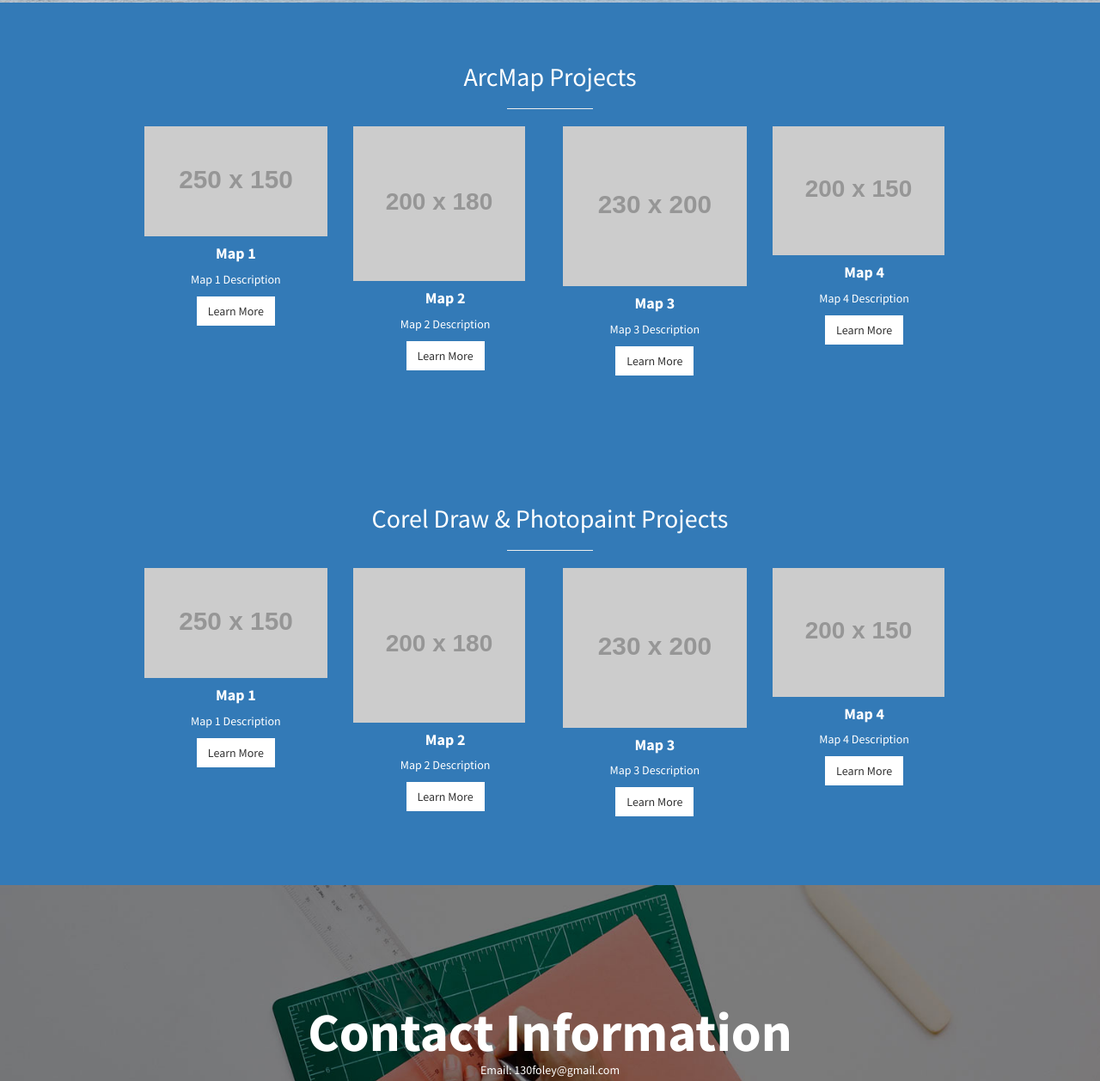
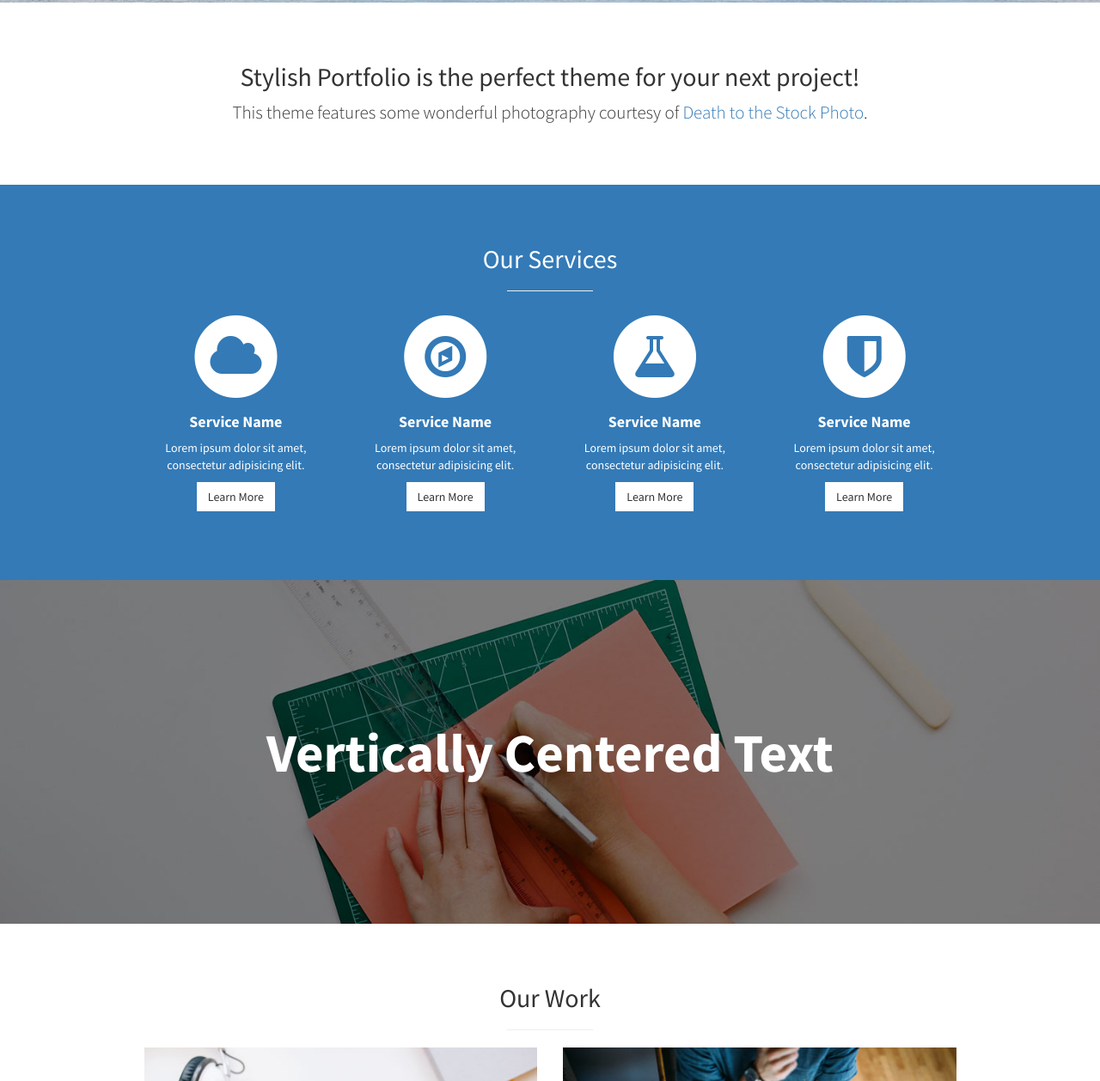
Before and after one commit to ljfoley1/ljfoley1.github.io, a plain HTML site: page index.html in a window 1280 px wide. Shown: the part 797-2055 px from the top of the page at 86% size. Drawn offline with Linux system fonts and the light colour scheme; placeholder pictures from the web are drawn by us.

Commit message:
Revert "new changes"
This reverts commit e59e851265b1190012806594652eb0e50b16d4fb.

```diff
--- a/index.html
+++ b/index.html
@@ -38,7 +38,7 @@
         <ul class="sidebar-nav">
             <a id="menu-close" href="#" class="btn btn-light btn-lg pull-right toggle"><i class="fa fa-times"></i></a>
             <li class="sidebar-brand">
-                <a href="#top" onclick=$ ( "#menu-close").click();>Leo Foley</a>
+                <a href="#top" onclick=$ ( "#menu-close").click();>Start Bootstrap</a>
             </li>
             <li>
                 <a href="#top" onclick=$ ( "#menu-close").click();>Home</a>
@@ -64,12 +64,12 @@
             <h1>Leo Foley</h1>
             <h3>GIS Work Portfolio &amp; Contact Information</h3>
             <br>
-            <!--<a href="#about" class="btn btn-dark btn-lg">Find Out More</a>-->
+            <a href="#about" class="btn btn-dark btn-lg">Find Out More</a>
         </div>
     </header>
 
     <!-- About -->
-    <!-- <section id="about" class="about">
+    <section id="about" class="about">
         <div class="container">
             <div class="row">
                 <div class="col-lg-12 text-center">
@@ -88,137 +88,58 @@
         <div class="container">
             <div class="row text-center">
                 <div class="col-lg-10 col-lg-offset-1">
-                    <h2>ArcMap Projects</h2>
+                    <h2>Our Services</h2>
                     <hr class="small">
                     <div class="row">
                         <div class="col-md-3 col-sm-6">
                             <div class="service-item">
-							<img class="img-responsive" src="http://placehold.it/250x150" alt="">
-                                <!--<span class="fa-stack fa-4x">
+                                <span class="fa-stack fa-4x">
                                 <i class="fa fa-circle fa-stack-2x"></i>
                                 <i class="fa fa-cloud fa-stack-1x text-primary"></i>
-                            </span>-->
+                            </span>
                                 <h4>
-                                    <strong>Map 1</strong>
+                                    <strong>Service Name</strong>
                                 </h4>
-                                <p>Map 1 Description</p>
+                                <p>Lorem ipsum dolor sit amet, consectetur adipisicing elit.</p>
                                 <a href="#" class="btn btn-light">Learn More</a>
                             </div>
                         </div>
                         <div class="col-md-3 col-sm-6">
                             <div class="service-item">
-							<img class="img-responsive" src="http://placehold.it/200x180" alt="">
-                                <!--<span class="fa-stack fa-4x">
+                                <span class="fa-stack fa-4x">
                                 <i class="fa fa-circle fa-stack-2x"></i>
                                 <i class="fa fa-compass fa-stack-1x text-primary"></i>
-                            </span>-->
+                            </span>
                                 <h4>
-                                    <strong>Map 2</strong>
+                                    <strong>Service Name</strong>
                                 </h4>
-                                <p>Map 2 Description</p>
+                                <p>Lorem ipsum dolor sit amet, consectetur adipisicing elit.</p>
                                 <a href="#" class="btn btn-light">Learn More</a>
                             </div>
                         </div>
                         <div class="col-md-3 col-sm-6">
                             <div class="service-item">
-							<img class="img-responsive" src="http://placehold.it/230x200" alt="">
-                                <!--<span class="fa-stack fa-4x">
+                                <span class="fa-stack fa-4x">
                                 <i class="fa fa-circle fa-stack-2x"></i>
                                 <i class="fa fa-flask fa-stack-1x text-primary"></i>
-                            </span>-->
+                            </span>
                                 <h4>
-                                    <strong>Map 3</strong>
+                                    <strong>Service Name</strong>
                                 </h4>
-                                <p>Map 3 Description</p>
+                                <p>Lorem ipsum dolor sit amet, consectetur adipisicing elit.</p>
                                 <a href="#" class="btn btn-light">Learn More</a>
                             </div>
                         </div>
                         <div class="col-md-3 col-sm-6">
                             <div class="service-item">
-							<img class="img-responsive" src="http://placehold.it/200x150" alt="">
-                                <!--<span class="fa-stack fa-4x">
+                                <span class="fa-stack fa-4x">
                                 <i class="fa fa-circle fa-stack-2x"></i>
                                 <i class="fa fa-shield fa-stack-1x text-primary"></i>
-                            </span>-->
+                            </span>
                                 <h4>
-                                    <strong>Map 4</strong>
+                                    <strong>Service Name</strong>
                                 </h4>
-                                <p>Map 4 Description</p>
-                                <a href="#" class="btn btn-light">Learn More</a>
-                            </div>
-                        </div>
-                    </div>
-                    <!-- /.row (nested) -->
-                </div>
-                <!-- /.col-lg-10 -->
-            </div>
-            <!-- /.row -->
-        </div>
-        <!-- /.container -->
-    </section>
-
-	<!-- Services -->
-    <!-- The circle icons use Font Awesome's stacked icon classes. For more information, visit http://fontawesome.io/examples/ -->
-    <section id="services" class="services bg-primary">
-        <div class="container">
-            <div class="row text-center">
-                <div class="col-lg-10 col-lg-offset-1">
-                    <h2>Corel Draw &amp; Photopaint Projects</h2>
-                    <hr class="small">
-                    <div class="row">
-                        <div class="col-md-3 col-sm-6">
-                            <div class="service-item">
-							<img class="img-responsive" src="http://placehold.it/250x150" alt="">
-                                <!--<span class="fa-stack fa-4x">
-                                <i class="fa fa-circle fa-stack-2x"></i>
-                                <i class="fa fa-cloud fa-stack-1x text-primary"></i>
-                            </span>-->
-                                <h4>
-                                    <strong>Map 1</strong>
-                                </h4>
-                                <p>Map 1 Description</p>
-                                <a href="#" class="btn btn-light">Learn More</a>
-                            </div>
-                        </div>
-                        <div class="col-md-3 col-sm-6">
-                            <div class="service-item">
-							<img class="img-responsive" src="http://placehold.it/200x180" alt="">
-                                <!--<span class="fa-stack fa-4x">
-                                <i class="fa fa-circle fa-stack-2x"></i>
-                                <i class="fa fa-compass fa-stack-1x text-primary"></i>
-                            </span>-->
-                                <h4>
-                                    <strong>Map 2</strong>
-                                </h4>
-                                <p>Map 2 Description</p>
-                                <a href="#" class="btn btn-light">Learn More</a>
-                            </div>
-                        </div>
-                        <div class="col-md-3 col-sm-6">
-                            <div class="service-item">
-							<img class="img-responsive" src="http://placehold.it/230x200" alt="">
-                                <!--<span class="fa-stack fa-4x">
-                                <i class="fa fa-circle fa-stack-2x"></i>
-                                <i class="fa fa-flask fa-stack-1x text-primary"></i>
-                            </span>-->
-                                <h4>
-                                    <strong>Map 3</strong>
-                                </h4>
-                                <p>Map 3 Description</p>
-                                <a href="#" class="btn btn-light">Learn More</a>
-                            </div>
-                        </div>
-                        <div class="col-md-3 col-sm-6">
-                            <div class="service-item">
-							<img class="img-responsive" src="http://placehold.it/200x150" alt="">
-                                <!--<span class="fa-stack fa-4x">
-                                <i class="fa fa-circle fa-stack-2x"></i>
-                                <i class="fa fa-shield fa-stack-1x text-primary"></i>
-                            </span>-->
-                                <h4>
-                                    <strong>Map 4</strong>
-                                </h4>
-                                <p>Map 4 Description</p>
+                                <p>Lorem ipsum dolor sit amet, consectetur adipisicing elit.</p>
                                 <a href="#" class="btn btn-light">Learn More</a>
                             </div>
                         </div>
@@ -235,14 +156,12 @@
     <!-- Callout -->
     <aside class="callout">
         <div class="text-vertical-center">
-            <h1>Contact Information</h1>
-			<p>Email: 130foley@gmail.com</p>
-			<p>Phone: 773-829-1693</p>
+            <h1>Vertically Centered Text</h1>
         </div>
     </aside>
 
     <!-- Portfolio -->
-    <!--<section id="portfolio" class="portfolio">
+    <section id="portfolio" class="portfolio">
         <div class="container">
             <div class="row">
                 <div class="col-lg-10 col-lg-offset-1 text-center">
@@ -289,7 +208,7 @@
     </section>
 
     <!-- Call to Action -->
-    <!--<aside class="call-to-action bg-primary">
+    <aside class="call-to-action bg-primary">
         <div class="container">
             <div class="row">
                 <div class="col-lg-12 text-center">
@@ -299,20 +218,20 @@
                 </div>
             </div>
         </div>
-    </aside>-->
+    </aside>
 
     <!-- Map -->
-    <!--<section id="contact" class="map">
+    <section id="contact" class="map">
         <iframe width="100%" height="100%" frameborder="0" scrolling="no" marginheight="0" marginwidth="0" src="https://maps.google.com/maps?f=q&amp;source=s_q&amp;hl=en&amp;geocode=&amp;q=Twitter,+Inc.,+Market+Street,+San+Francisco,+CA&amp;aq=0&amp;oq=twitter&amp;sll=28.659344,-81.187888&amp;sspn=0.128789,0.264187&amp;ie=UTF8&amp;hq=Twitter,+Inc.,+Market+Street,+San+Francisco,+CA&amp;t=m&amp;z=15&amp;iwloc=A&amp;output=embed"></iframe>
         <br />
         <small>
             <a href="https://maps.google.com/maps?f=q&amp;source=embed&amp;hl=en&amp;geocode=&amp;q=Twitter,+Inc.,+Market+Street,+San+Francisco,+CA&amp;aq=0&amp;oq=twitter&amp;sll=28.659344,-81.187888&amp;sspn=0.128789,0.264187&amp;ie=UTF8&amp;hq=Twitter,+Inc.,+Market+Street,+San+Francisco,+CA&amp;t=m&amp;z=15&amp;iwloc=A"></a>
         </small>
         </iframe>
-    </section>-->
+    </section>
 
     <!-- Footer -->
-    <!--<footer>
+    <footer>
         <div class="container">
             <div class="row">
                 <div class="col-lg-10 col-lg-offset-1 text-center">
@@ -338,12 +257,12 @@
                         </li>
                     </ul>
                     <hr class="small">
-                    <p class="text-muted">Copyright &copy; Leo Foley's Portfolio 2016</p>
+                    <p class="text-muted">Copyright &copy; Your Website 2014</p>
                 </div>
             </div>
         </div>
         <a id="to-top" href="#top" class="btn btn-dark btn-lg"><i class="fa fa-chevron-up fa-fw fa-1x"></i></a>
-    </footer>-->
+    </footer>
 
     <!-- jQuery -->
     <script src="js/jquery.js"></script>
```
